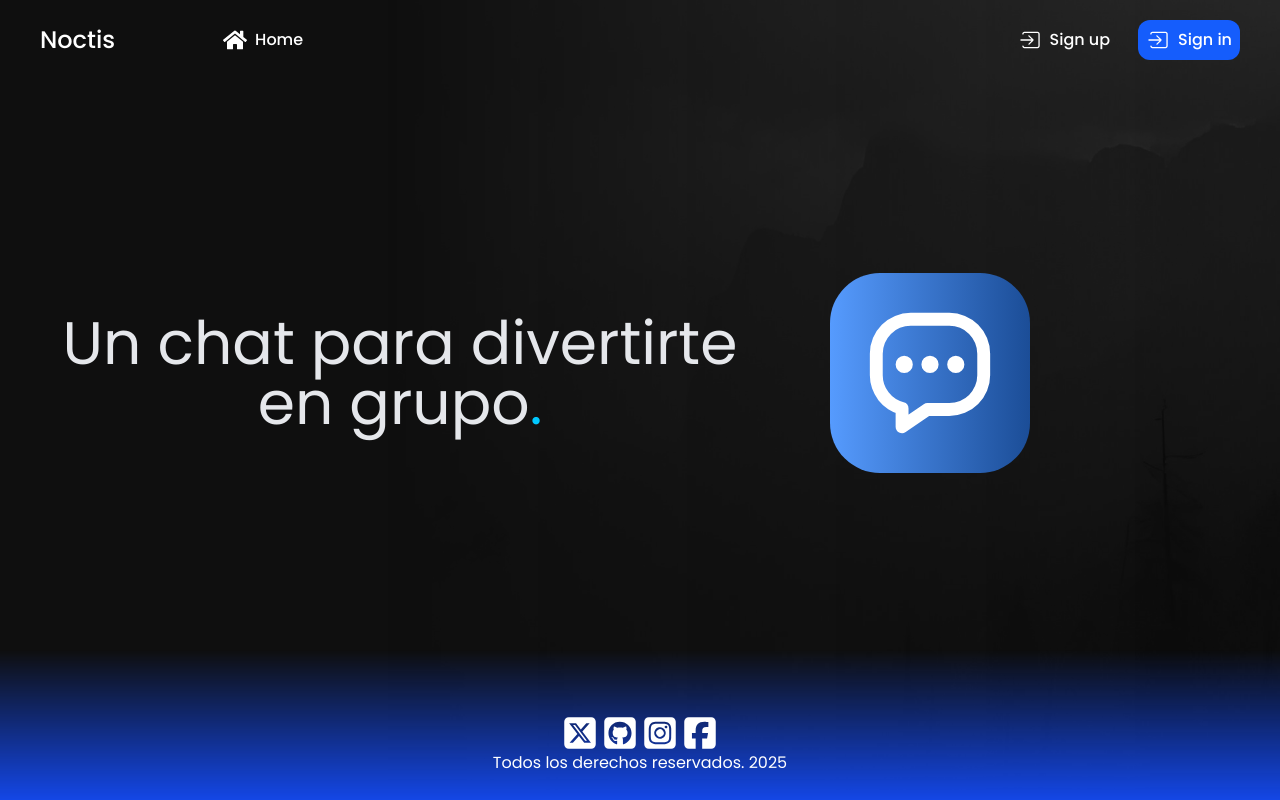
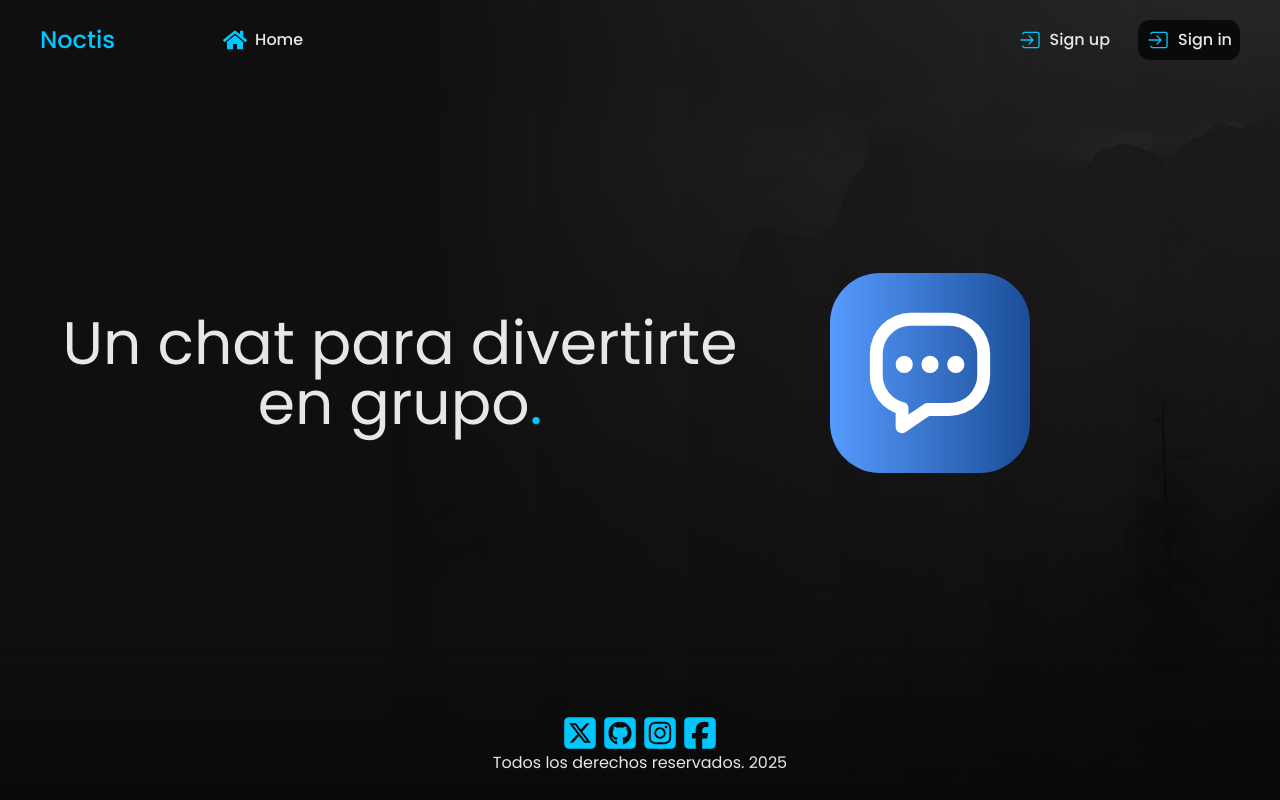
Before and after one commit to Autisogino-Organization/Vibely, a React (Vite) app: page / in a window 1280 px wide. Built offline with nearby package versions, Linux system fonts and the light colour scheme; what @midudev/tailwind-animations would draw is missing.

Commit message:
Refactor footer, header, and navbar styles for improved color scheme and visual consistency

```diff
--- a/src/components/footer.jsx
+++ b/src/components/footer.jsx
@@ -1,30 +1,23 @@
-import "../styles/global.css";
-import {
-  FaSquareXTwitter,
-  FaSquareGithub,
-  FaSquareInstagram,
-  FaSquareFacebook,
-} from "react-icons/fa6";
+import "../styles/global.css"
+import { FaSquareXTwitter, FaSquareGithub, FaSquareInstagram, FaSquareFacebook } from "react-icons/fa6"
 
 function Footer() {
   return (
     <>
-      <footer className="relative flex flex-col items-center justify-center w-full pt-10 text-white min-h-[150px]">
+      <footer className="relative flex flex-col items-center justify-center w-full pt-10 text-gray-200 min-h-[150px]">
         <div className="flex flex-row gap-1 text-4xl">
-          <FaSquareXTwitter className="text-star-white font-medium hover:scale-110 transition cursor-pointer" />
-          <FaSquareGithub className="text-star-white font-medium hover:scale-110 transition cursor-pointer" />
-          <FaSquareInstagram className="text-star-white font-medium hover:scale-110 transition cursor-pointer" />
-          <FaSquareFacebook className="text-star-white font-medium hover:scale-110 transition cursor-pointer" />
+          <FaSquareXTwitter className="text-[#00c8ff] font-medium hover:scale-110 transition cursor-pointer" />
+          <FaSquareGithub className="text-[#00c8ff] font-medium hover:scale-110 transition cursor-pointer" />
+          <FaSquareInstagram className="text-[#00c8ff] font-medium hover:scale-110 transition cursor-pointer" />
+          <FaSquareFacebook className="text-[#00c8ff] font-medium hover:scale-110 transition cursor-pointer" />
         </div>
 
-        <span className="w-full text-center flex justify-center items-center">
-          Todos los derechos reservados. 2025
-        </span>
+        <span className="w-full text-center flex justify-center items-center">Todos los derechos reservados. 2025</span>
 
-        <div className="bg-blue-700 absolute inset-0 -z-10 mask-fade-top"></div>
+        <div className="bg-[#0a0a0a] absolute inset-0 -z-10 mask-fade-top"></div>
       </footer>
     </>
-  );
+  )
 }
 
-export default Footer;
+export default Footer
--- a/src/components/header.jsx
+++ b/src/components/header.jsx
@@ -1,42 +1,45 @@
-import "../styles/global.css";
-import { IoIosLogIn } from "react-icons/io";
-import { FaHome } from "react-icons/fa";
+import "../styles/global.css"
+import { IoIosLogIn } from "react-icons/io"
+import { FaHome } from "react-icons/fa"
 
 function Header() {
   return (
     <>
-      <header className="hidden w-screen md:flex flex-col items-center text-center justify-start pl-10 pt-5 pr-10 text-white md:flex-row gap-5 md:items-center">
+      <header className="hidden w-screen md:flex flex-col items-center text-center justify-start pl-10 pt-5 pr-10 text-gray-200 md:flex-row gap-5 md:items-center">
         <div className="flex items-center justify-center md:mr-20">
-          <h1 className="text-2xl text-star-white font-medium text-center">
-            Noctis
-          </h1>
+          <h1 className="text-2xl text-[#00c8ff] font-medium text-center">Noctis</h1>
         </div>
 
         <a
           href="/"
-          className="flex flex-row gap-2 md:mr-5 text-star-white font-medium cursor-pointer p-2 rounded transition-all duration-200 transform hover:scale-110 hover:bg-blue-400 hover:shadow-lg"
-        > <FaHome className="text-2xl text-white" />
+          className="flex flex-row gap-2 md:mr-5 text-gray-200 font-medium cursor-pointer p-2 rounded transition-all duration-200 transform hover:scale-110 hover:bg-[#1a1a1a] hover:shadow-lg"
+        >
+          {" "}
+          <FaHome className="text-2xl text-[#00c8ff]" />
           Home
         </a>
 
         <div className="flex flex-row gap-5 ml-auto">
           <a
             href="/register"
-          className="flex flex-row gap-2 text-star-white font-medium p-2 rounded-xl w-fit text-center cursor-pointer transition-all duration-200 transform hover:scale-110 hover:bg-blue-400 hover:shadow-lg"
-        > <IoIosLogIn className="text-2xl text-white" />
+            className="flex flex-row gap-2 text-gray-200 font-medium p-2 rounded-xl w-fit text-center cursor-pointer transition-all duration-200 transform hover:scale-110 hover:bg-[#1a1a1a] hover:shadow-lg"
+          >
+            {" "}
+            <IoIosLogIn className="text-2xl text-[#00c8ff]" />
             Sign up
           </a>
           <a
             href="/login"
-          className="flex flex-row gap-2  text-star-white font-medium bg-blue-600 p-2 rounded-xl w-fit text-center cursor-pointer transition-all duration-200 transform hover:scale-110 hover:bg-blue-500 hover:shadow-lg"
-        > <IoIosLogIn className="text-2xl text-white" />
+            className="flex flex-row gap-2 text-gray-200 font-medium bg-[#0a0a0a] p-2 rounded-xl w-fit text-center cursor-pointer transition-all duration-200 transform hover:scale-110 hover:bg-[#121212] hover:shadow-lg"
+          >
+            {" "}
+            <IoIosLogIn className="text-2xl text-[#00c8ff]" />
             Sign in
           </a>
         </div>
-
       </header>
     </>
-  );
+  )
 }
 
-export default Header;
+export default Header
--- a/src/components/navbar.jsx
+++ b/src/components/navbar.jsx
@@ -1,67 +1,66 @@
-import { useState } from "react";
-import Header from "../components/header";
-import "../styles/global.css";
-import { BiMenu, BiMenuAltLeft } from "react-icons/bi";
-import { IoIosLogIn } from "react-icons/io";
-import { FaHome } from "react-icons/fa";
+"use client"
 
-function Login() {
-  const [navbarVisible, setNavbarVisible] = useState(false);
+import { useState } from "react"
+import "../styles/global.css"
+import { BiMenu, BiMenuAltLeft } from "react-icons/bi"
+import { IoIosLogIn } from "react-icons/io"
+import { FaHome } from "react-icons/fa"
+
+function NavBar() {
+  const [navbarVisible, setNavbarVisible] = useState(false)
 
   const toggleNavbarVisibility = () => {
-    setNavbarVisible(!navbarVisible);
-    console.log(navbarVisible);
-  };
+    setNavbarVisible(!navbarVisible)
+    console.log(navbarVisible)
+  }
 
   return (
     <div className="flex md:hidden">
-      <div className="flex flex-col gap-20 text-white relative m-5 z-15">
+      <div className="flex flex-col gap-20 text-gray-200 relative m-5 z-15">
         {navbarVisible ? (
-          <BiMenuAltLeft
-            className="text-4xl text-white cursor-pointer"
-            onClick={toggleNavbarVisibility}
-          />
+          <BiMenuAltLeft className="text-4xl text-gray-200 cursor-pointer" onClick={toggleNavbarVisibility} />
         ) : (
-          <BiMenu
-            className="text-4xl text-white cursor-pointer"
-            onClick={toggleNavbarVisibility}
-          />
+          <BiMenu className="text-4xl text-gray-200 cursor-pointer" onClick={toggleNavbarVisibility} />
         )}
       </div>
 
       <div
-        className={`absolute flex flex-col justify-start items-center pt-20 gap-3 text-white bg-[#569bfe] h-screen w-40 z-10 transition-all duration-200 ${
+        className={`absolute flex flex-col justify-start items-center pt-20 gap-3 text-gray-200 bg-[#0f0f0f] h-screen w-40 z-10 transition-all duration-200 ${
           navbarVisible ? "left-0" : "-left-full"
         }`}
       >
         <div className="flex items-start justify-center md:mr-20">
-          <h1 className="text-2xl text-star-white font-medium text-center">
-            Noctis
-          </h1>
+          <h1 className="text-2xl text-[#00c8ff] font-medium text-center">Noctis</h1>
         </div>
 
         <a
           href="/"
-          className="flex flex-row gap-2 md:mr-5 text-star-white font-medium bg-blue-500 w-[85%] p-2 cursor-pointer rounded-xl transition-all duration-200 transform hover:scale-110 hover:bg-blue-400 hover:shadow-lg"
-        > <FaHome className="text-2xl text-white" />
+          className="flex flex-row gap-2 md:mr-5 text-gray-200 font-medium bg-[#1a1a1a] w-[85%] p-2 cursor-pointer rounded-xl transition-all duration-200 transform hover:scale-110 hover:bg-[#121212] hover:shadow-lg"
+        >
+          {" "}
+          <FaHome className="text-2xl text-[#00c8ff]" />
           Home
         </a>
 
         <a
           href="/register"
-          className="flex flex-row gap-2 text-star-white font-medium bg-blue-500 w-[85%] p-2 rounded-xl w-25 cursor-pointer transition-all duration-200 transform hover:scale-110 hover:bg-blue-400 hover:shadow-lg"
-        > <IoIosLogIn className="text-2xl text-white" />
+          className="flex flex-row gap-2 text-gray-200 font-medium bg-[#1a1a1a] w-[85%] p-2 rounded-xl w-25 cursor-pointer transition-all duration-200 transform hover:scale-110 hover:bg-[#121212] hover:shadow-lg"
+        >
+          {" "}
+          <IoIosLogIn className="text-2xl text-[#00c8ff]" />
           Sign up
         </a>
         <a
           href="/login"
-          className="flex flex-row gap-2 text-star-white font-medium bg-blue-600 w-[85%] p-2 rounded-xl w-25 text-start cursor-pointer transition-all duration-200 transform hover:scale-110 hover:bg-blue-500 hover:shadow-lg"
-        > <IoIosLogIn className="text-2xl text-white" />
+          className="flex flex-row gap-2 text-gray-200 font-medium bg-[#0a0a0a] w-[85%] p-2 rounded-xl w-25 text-start cursor-pointer transition-all duration-200 transform hover:scale-110 hover:bg-[#121212] hover:shadow-lg"
+        >
+          {" "}
+          <IoIosLogIn className="text-2xl text-[#00c8ff]" />
           Sign in
         </a>
       </div>
     </div>
-  );
+  )
 }
 
-export default Login;
+export default NavBar
```
Lines whose indentation alone changed are shown as unchanged.
